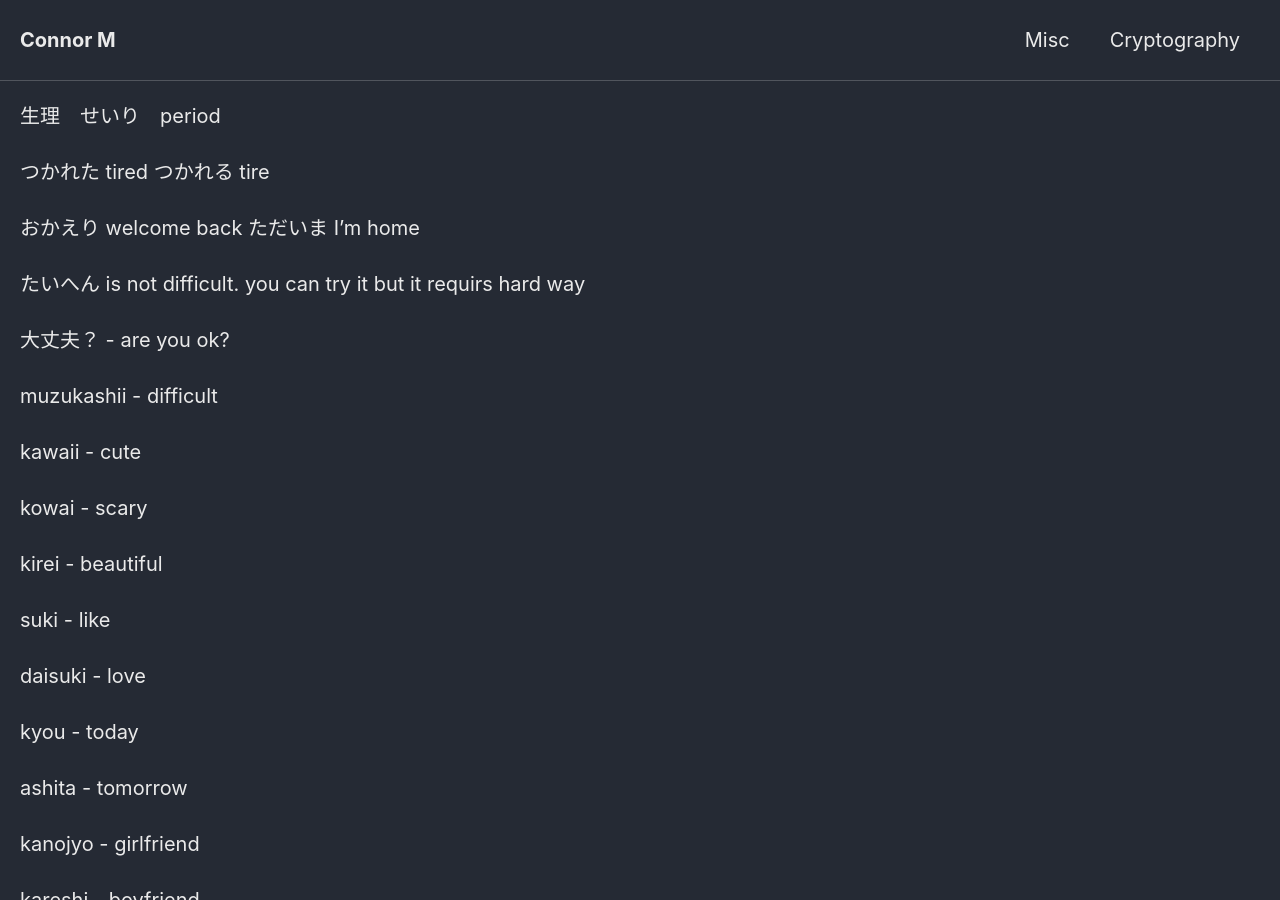
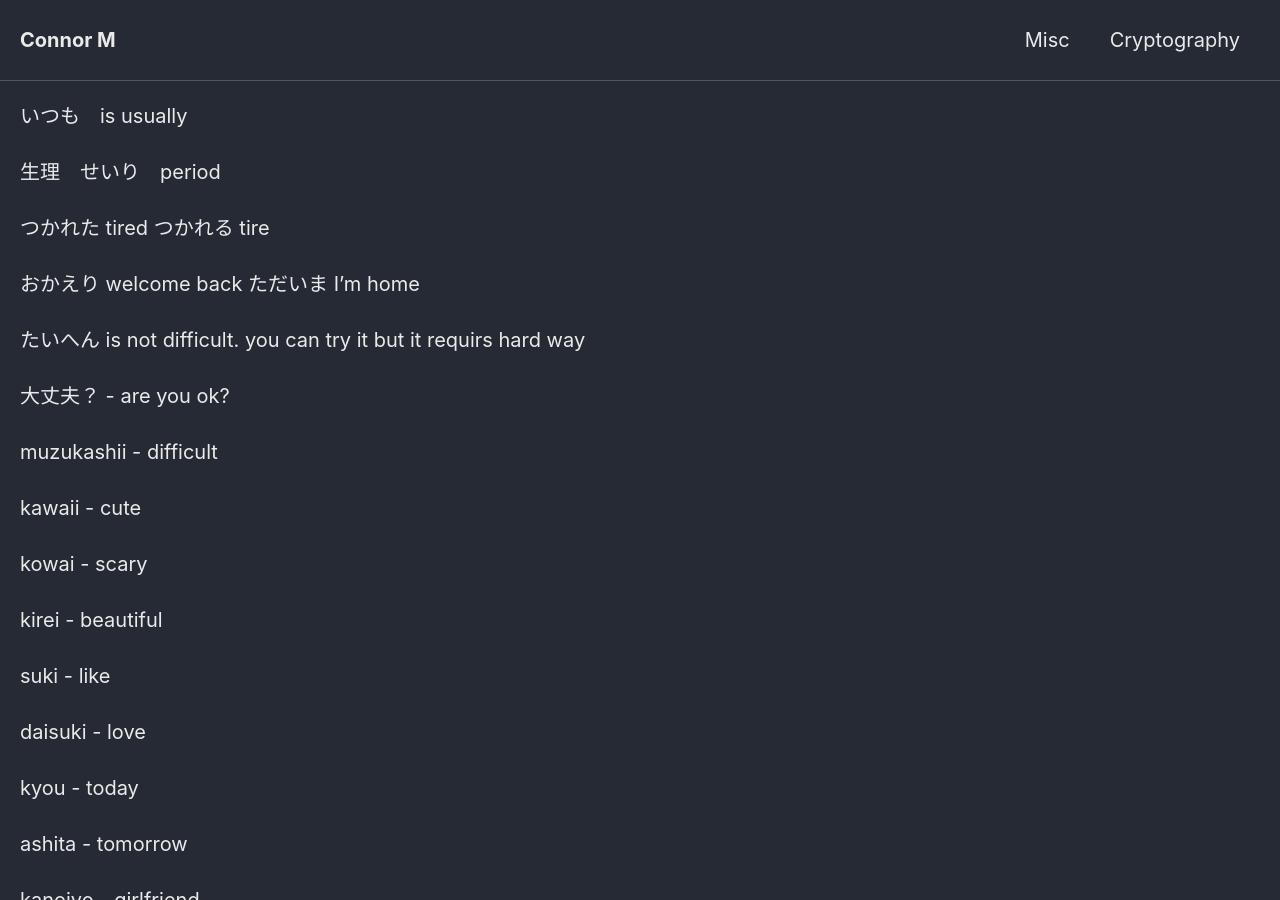
Before and after one commit to Connor-McCartney/Connor-McCartney.github.io, a Jekyll site: the page built from _pages/misc/japanese.md, in a window 1280 px wide and 900 px high. Built offline with Jekyll 4.4.1, drawn with Linux system fonts in a browser that asks for light colours; cached includes are drawn as plain includes; our own code applies the rules of GitHub Pages for plain Markdown files.

Commit message:
Update japanese.md

```diff
--- a/_pages/misc/japanese.md
+++ b/_pages/misc/japanese.md
@@ -1,3 +1,5 @@
+いつも　is usually
+
 生理　せいり　period
 
 つかれた tired
```
